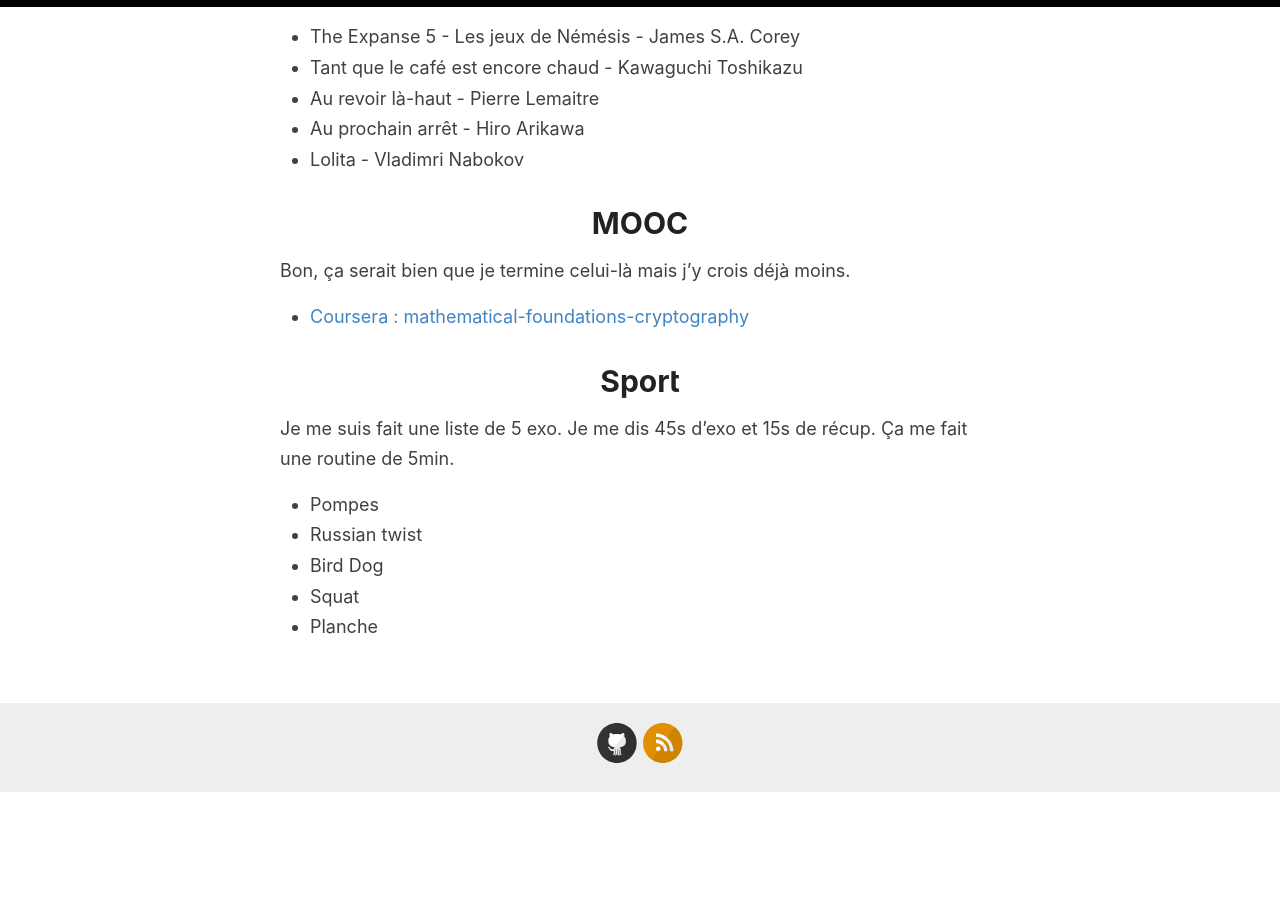
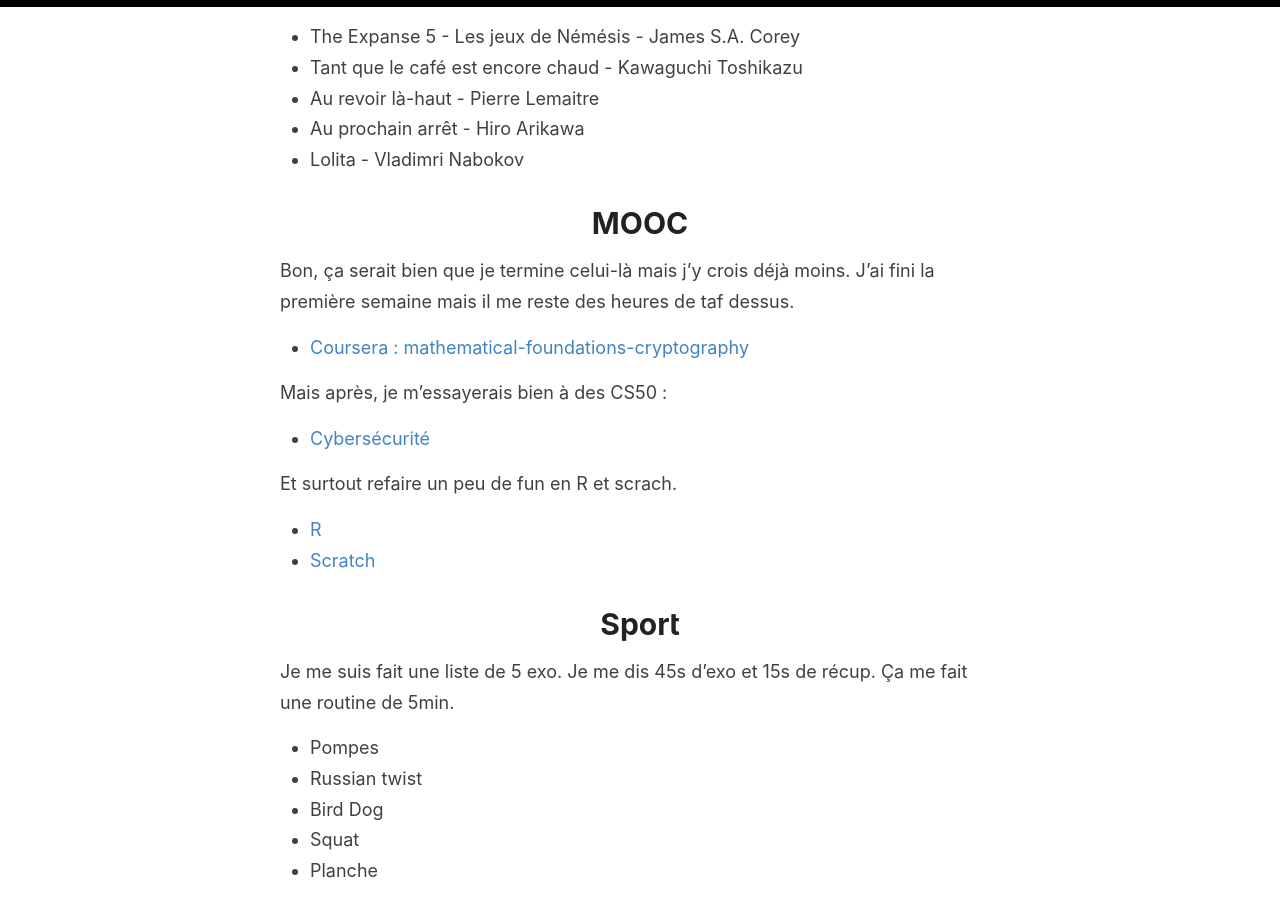
Before and after one commit to homeostasie/bouquins, a Jekyll site: the page built from _posts/2024-08-12-piles-aout-2024.md, in a window 1280 px wide and 900 px high, scrolled down 1226 px. Built offline with Jekyll 4.4.1, drawn with Linux system fonts in a browser that asks for light colours; before the commit the page ends 2018 px from its top, so only the background shows below that.

Commit message:
obj aout 2024 ajout mooc CS50

```diff
--- a/_posts/2024-08-12-piles-aout-2024.md
+++ b/_posts/2024-08-12-piles-aout-2024.md
@@ -46,9 +46,19 @@
 
 # MOOC
 
-Bon, ça serait bien que je termine celui-là mais j'y crois déjà moins.
+Bon, ça serait bien que je termine celui-là mais j'y crois déjà moins. J'ai fini la première semaine mais il me reste des heures de taf dessus.
 
 - [Coursera : mathematical-foundations-cryptography](https://www.coursera.org/learn/mathematical-foundations-cryptography)
+
+
+Mais après, je m'essayerais bien à des CS50 :
+
+- [Cybersécurité](https://cs50.harvard.edu/cybersecurity/2023/courses/)
+
+Et surtout refaire un peu de fun en R et scrach.
+
+- [R](https://cs50.harvard.edu/r/2024/)
+- [Scratch](https://cs50.harvard.edu/scratch/2024/)
 
 # Sport
 
```
